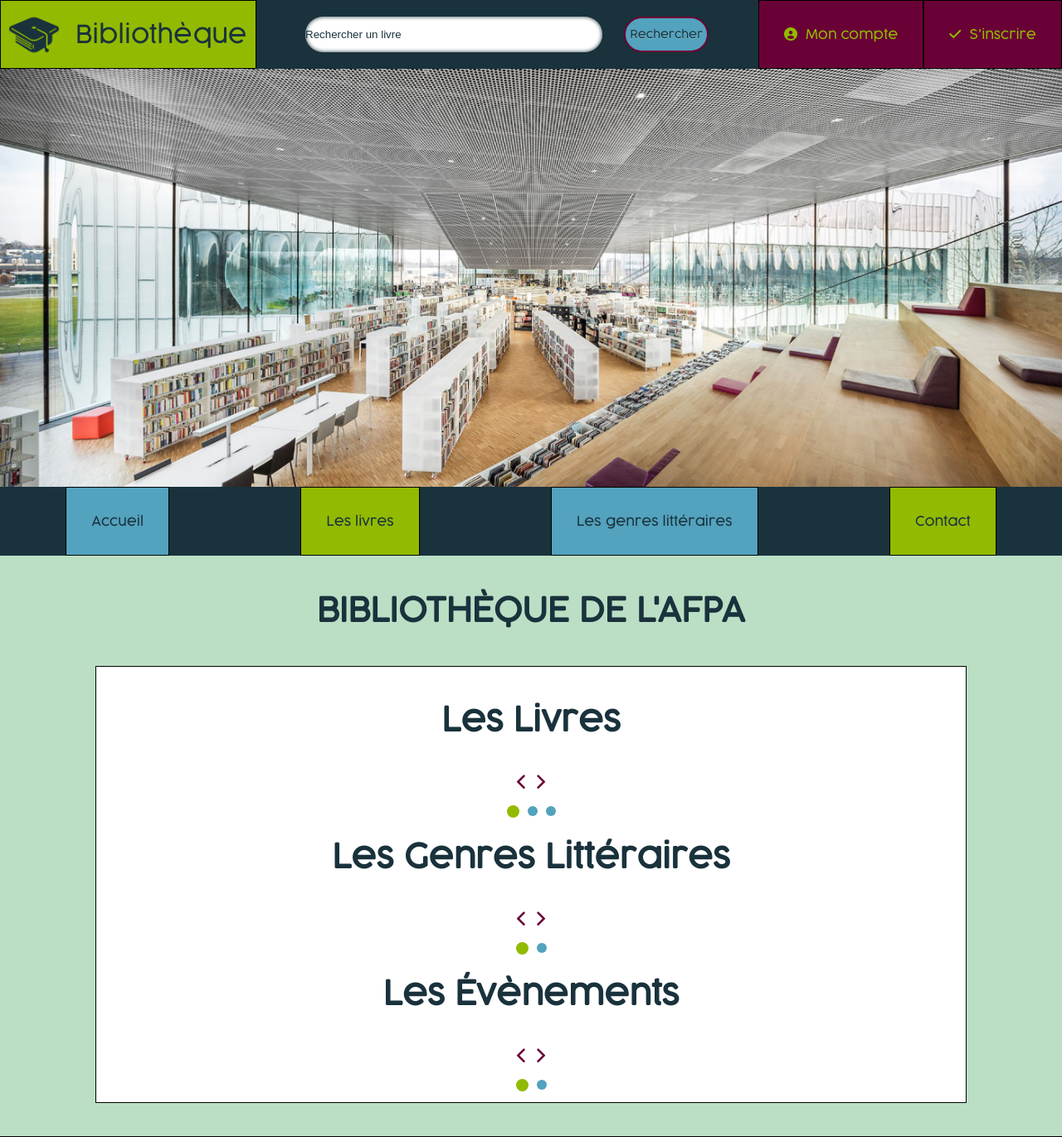
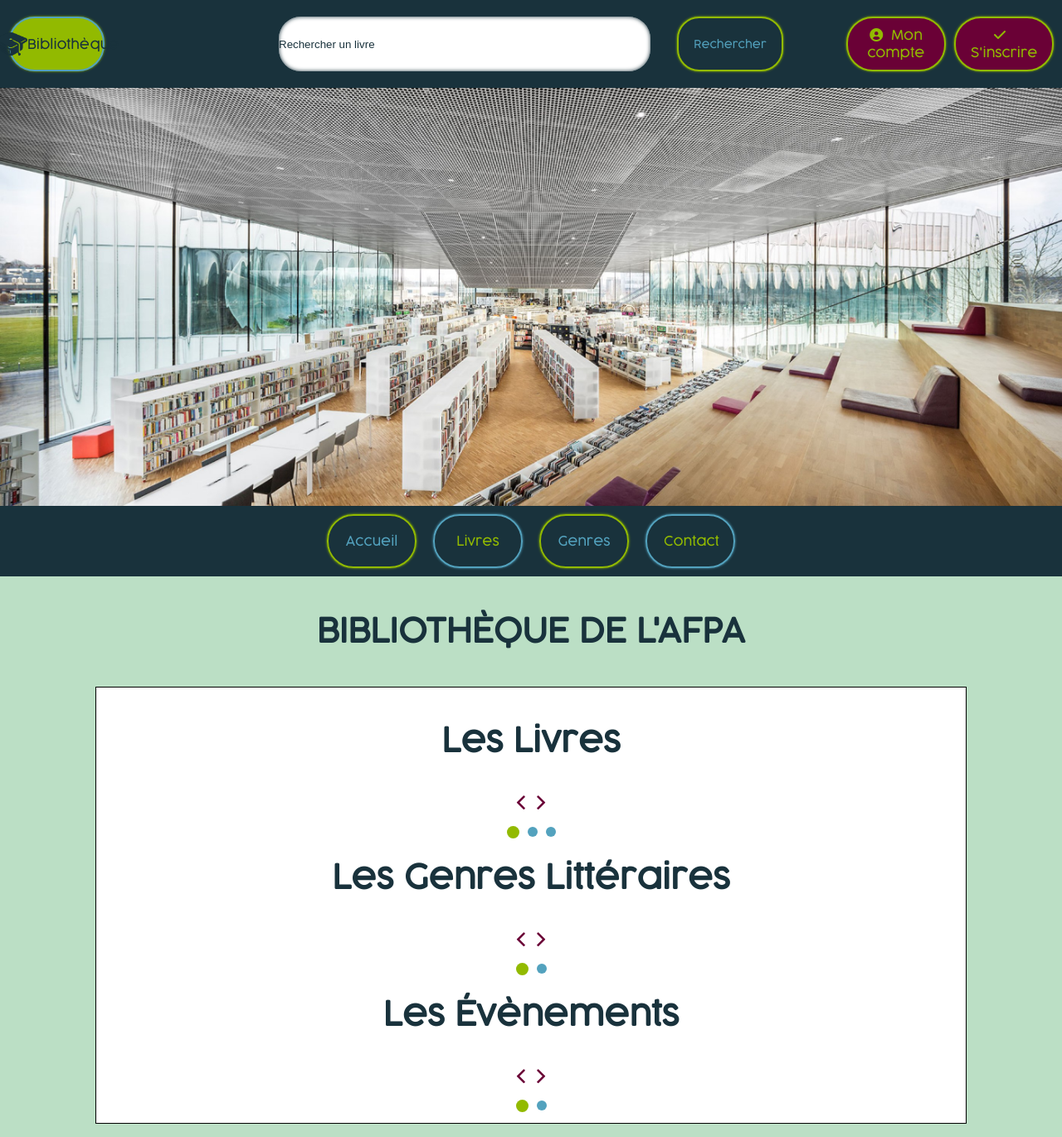
Before and after one commit to bapHyv/bibliotheque, a PHP site: page / in a window 1280 px wide. Shown: the top 1371 px of the page at 83% size. Run offline with PHP 8.4, Linux system fonts and the light colour scheme; some libraries are stand-ins or nearby versions; some web fonts are replaced.

Commit message:
styling links, buttons and refactored the code

```diff
--- a/css/button.css
+++ b/css/button.css
@@ -16,24 +16,70 @@
   --maximum-blue-darken: #428299;
 }
 
-.bn30 {
-  color: var(--tyrian-purple);
-  background-color: var(--maximum-blue);
-  border: 0.16em solid var(--tyrian-purple);
+.btn-blue {
   border-radius: 2em;
-  box-sizing: border-box;
-  text-decoration: none;
-  font-family: 'Cocogoose';
-  font-weight: 300;
+  color: var(--maximum-blue);
+  border: 2px solid var(--acid-green);
+  transition: all 0.2s;
+  box-shadow: 0px 0px 3px var(--acid-green);
+}
+
+.btn-blue:hover {
   color: var(--gunmetal);
-  text-shadow: 0 0.04em 0.04em rgba(255, 255, 255, 0.253);
-  text-align: center;
+  background: linear-gradient(0.12turn, #92ba00, #53a2be);
+  border: 2px solid var(--maximum-blue);
+  box-shadow: 0px 0px 5px var(--maximum-blue);
+}
+
+.btn-green {
+  border-radius: 2em;
+  color: var(--acid-green);
+  border: 2px solid var(--maximum-blue);
+  box-shadow: 0px 0px 3px var(--maximum-blue);
   transition: all 0.2s;
 }
 
-.bn30:hover {
+.btn-green:hover {
+  color: var(--gunmetal);
+  background: linear-gradient(0.12turn, #53a2be, #92ba00);
+  border: 2px solid var(--acid-green);
+  box-shadow: 0px 0px 5px var(--acid-green);
+}
+
+.btn-purple {
+  border-radius: 2em;
+  color: var(--acid-green);
+  border: 2px solid var(--acid-green);
+  box-shadow: 0px 0px 3px var(--acid-green);
+  transition: all 0.2s;
+}
+
+.btn-purple:hover {
+  color: var(--gunmetal);
+  background-color: var(--acid-green);
+  border: 2px solid var(--tyrian-purple);
+  box-shadow: 0px 0px 5px var(--tyrian-purple);
+  transition: all 0.2s;
+}
+
+.btn-logo {
+  border-radius: 2em;
+  border: 2px solid var(--maximum-blue);
+  box-shadow: 0px 0px 3px var(--acid-green);
+  transition: all 0.2s;
+}
+
+.btn-logo:hover {
+  border: 2px solid var(--acid-green);
+  background-color: var(--maximum-blue);
+  box-shadow: 0px 0px 5px var(--maximum-blue);
+}
+
+.btn {
+  background-color: var(--gunmetal);
+  font-family: 'Cocogoose';
+}
+
+.btn:hover {
   cursor: pointer;
-  color: var(--maximum-blue);
-  background-color: var(--tyrian-purple);
-  border: 0.16em solid var(--maximum-blue);
 }
--- a/css/index.css
+++ b/css/index.css
@@ -11,6 +11,7 @@
   --gunmetal: #19323c;
   --turquoise-green: #bbdfc5;
   --acid-green: #92ba00;
+  --acid-green-darken: #506600;
   --tyrian-purple: #6a0136;
   --maximum-blue: #53a2be;
   --maximum-blue-darken: #428299;
@@ -50,7 +51,6 @@ body {
 a {
   text-decoration: none;
   color: var(--gunmetal);
-  background-color: var(--acid-green);
 }
 
 h1,
@@ -88,24 +88,27 @@ h4 {
 }
 
 .logo-and-name {
+  width: 25%;
+  display: flex;
+  justify-content: flex-start;
+  padding: 20px 0px;
+}
+
+.link-logo {
+  width: 35%;
+  background-color: var(--acid-green);
   display: flex;
   justify-content: center;
   align-items: center;
-  border: 1px solid black;
-  padding: 10px;
+  margin-left: 10px;
 }
 
 .logo {
-  height: 60px;
-}
-
-.name {
-  font-size: 30px;
-  margin-left: 20px;
+  height: 40px;
 }
 
 .search-input-top-bar {
-  width: 40%;
+  width: 50%;
   display: flex;
   justify-content: space-around;
   padding: 20px 0px;
@@ -121,27 +124,24 @@ h4 {
 
 .account-and-subscribe {
   display: flex;
+  justify-content: flex-end;
   align-items: center;
-  justify-content: center;
+  width: 25%;
+  padding: 20px 0px;
+
 }
 
-.account-and-subscribe a {
+.link-topbar {
+  color:var(--acid-green);
   background-color: var(--tyrian-purple);
-  color: var(--acid-green);
+  text-align: center;
+  width: 30%;
+  padding: 10px;
+  margin-right: 10px;
 }
 
 .icons-top-bar {
   margin-right: 10px;
-}
-
-.account {
-  border: 1px solid black;
-  padding: 30px;
-}
-
-.subscribe {
-  border: 1px solid black;
-  padding: 30px;
 }
 
 .banniere-container {
@@ -155,7 +155,7 @@ h4 {
 
 .navbar {
   display: flex;
-  justify-content: space-around;
+  justify-content: center;
   background-color: var(--gunmetal);
 }
 
@@ -171,9 +171,11 @@ h4 {
   color: var(--acid-green);
 }
 
-.links-navbar {
-  border: 1px solid black;
-  padding: 30px;
+.link-navbar {
+  padding: 20px;
+  width: 5%;
+  text-align: center;
+  margin: 10px;
 }
 
 main {
@@ -243,10 +245,17 @@ footer h3 {
   flex-direction: column;
 }
 
-.footer-links {
+.links-footer-container {
   margin-top: 20px;
   display: flex;
-  justify-content: space-around;
+  justify-content: center;
+}
+
+.link-footer {
+  padding: 10px;
+  width: 15%;
+  text-align: center;
+  margin: 10px;
 }
 
 .section-footer a {
--- a/css/input.css
+++ b/css/input.css
@@ -15,7 +15,9 @@
 }
 
 .inpt30:focus {
-    outline: solid var(--tyrian-purple);
+    outline: solid var(--acid-green);
+    box-shadow: 0px 0px 15px var(--acid-green);
+
 }
 
 ::placeholder {
--- a/index.html
+++ b/index.html
@@ -19,27 +19,30 @@
 <body>
     <header>
         <div class="top-bar">
-            <a href="./index.html" class="logo-and-name">
-                <img class="logo" src="./assets/logo.png" alt="">
-                <p class="name">Bibliothèque</p>
-            </a>
+            <div class="logo-and-name">
+                <a class="link-logo btn-logo" href="./index.html">
+                    <img class="logo" src="./assets/logo.png" alt="">
+                    <p class="name">Bibliothèque</p>
+                </a>
+            </div>
             <div class="search-input-top-bar">
-                <input class="input-search-book inpt30" type="text" name="researchBook" placeholder="Rechercher un livre">
-                <button class="button-search-book bn30">Rechercher</button>
+                <input class="input-search-book inpt30" type="text" name="researchBook"
+                    placeholder="Rechercher un livre">
+                <button class="button-search-book btn-blue btn">Rechercher</button>
             </div>
             <div class="account-and-subscribe">
-                <a class="account" href="#"><i class="fas fa-user-circle icons-top-bar"></i>Mon compte</a>
-                <a class="subscribe" href="#"><i class="fas fa-check icons-top-bar"></i>S'inscrire</a>
+                <a class="link-topbar btn-purple" href="#"><i class="fas fa-user-circle icons-top-bar"></i>Mon compte</a>
+                <a class="link-topbar btn-purple" href="#"><i class="fas fa-check icons-top-bar"></i>S'inscrire</a>
             </div>
         </div>
         <div class="banniere-container">
             <img class="banniere" src="./assets/banniere.jpg" alt="">
         </div>
         <div class="navbar">
-            <a class="links-navbar bg-blue" href="./index.html">Accueil</a>
-            <a class="links-navbar" href="./livres.html">Les livres</a>
-            <a class="links-navbar bg-blue" href="./categories.html">Les genres littéraires</a>
-            <a class="links-navbar" href="./contact.html">Contact</a>
+            <a class="link-navbar btn-blue" href="./index.html">Accueil</a>
+            <a class="link-navbar btn-green" href="./livres.html">Livres</a>
+            <a class="link-navbar btn-blue" href="./categories.html">Genres</a>
+            <a class="link-navbar btn-green" href="./contact.html">Contact</a>
         </div>
     </header>
 
@@ -91,11 +94,11 @@
     <footer>
         <div class="section-footer plan-site">
             <h3>Plan du site</h3>
-            <div class="footer-links">
-                <div><a class="bg-blue" href="./index.html">Accueil</a></div>
-                <div><a href="./livres.html">Les Livres</a></div>
-                <div><a class="bg-blue" href="./categories.html">Les Catégories</a></div>
-                <div><a href="./contact.html">Contact</a></div>
+            <div class="links-footer-container">
+                <a class="link-footer btn-blue" href="./index.html">Accueil</a>
+                <a class="link-footer btn-green" href="./livres.html">Livres</a>
+                <a class="link-footer btn-blue" href="./categories.html">Genre</a>
+                <a class="link-footer btn-green" href="./contact.html">Contact</a>
             </div>
         </div>
         <div class="section-footer location">
```
